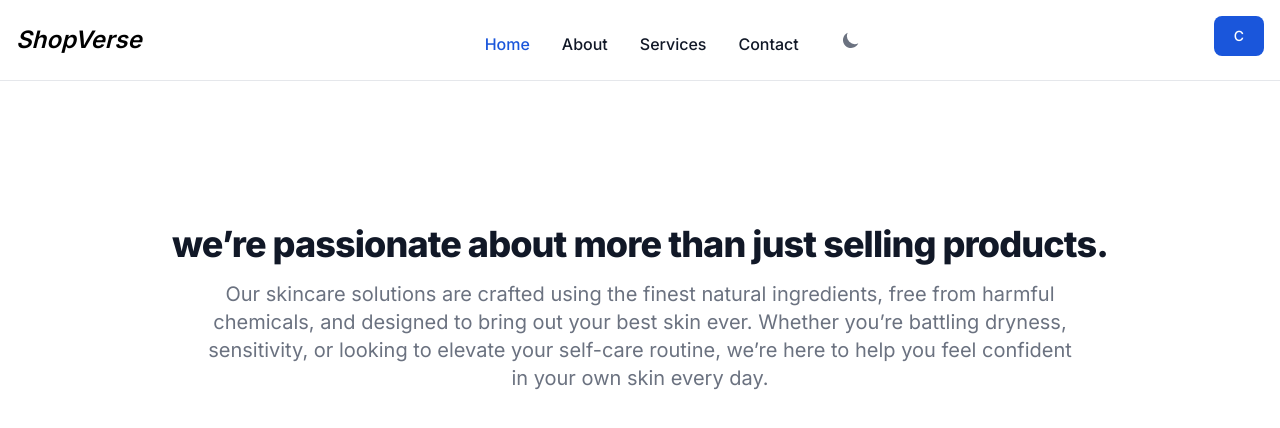
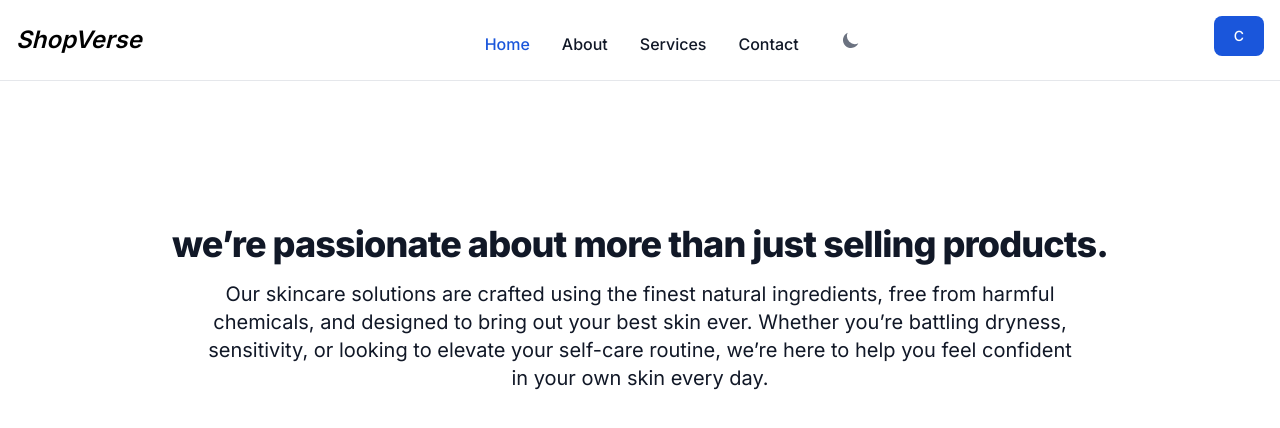
Before and after one commit to patrickiyiakimo/shopverse, a Next.js app: page /about in a window 1280 px wide. Shown: the top 428 px of the page. Built offline with nearby package versions, Linux system fonts and the light colour scheme.

Commit message:
made some changes in the about page

```diff
--- a/app/about/page.tsx
+++ b/app/about/page.tsx
@@ -3,12 +3,12 @@ import React from 'react'
 export default function CartPage() {
   return (
     <div className="pt-40">
-      <section className="bg-white dark:bg-gray-900">
+      <section className=" dark:bg-gray-900">
         <div className="mx-auto max-w-screen-xl px-4 py-8 text-center lg:py-16">
           <h1 className="mb-4 text-4xl font-extrabold leading-none tracking-tight text-gray-900 dark:text-white md:text-5xl lg:text-4xl">
             we’re passionate about more than just selling products.
           </h1>
-          <p className="mb-8 text-lg font-normal text-gray-500 dark:text-gray-400 sm:px-16 lg:px-48 lg:text-xl">
+          <p className="mb-8 text-lg font-normal text-gray-900 dark:text-white sm:px-16 lg:px-48 lg:text-xl">
             Our skincare solutions are crafted using the finest natural
             ingredients, free from harmful chemicals, and designed to bring out
             your best skin ever. Whether you’re battling dryness, sensitivity,
--- a/app/layout.tsx
+++ b/app/layout.tsx
@@ -21,7 +21,7 @@ export default function RootLayout({
       <head>
         <ThemeModeScript />
       </head>
-      <body className={inter.className}>
+      <body className={`${inter.className} dark:bg-gray-900 dark:text-white`}>
         <Navbar /> {/* Navbar will persist across all pages */}
         {children}
       </body>
--- a/app/page.tsx
+++ b/app/page.tsx
@@ -5,7 +5,7 @@ import Navbar from "@/components/Navbar";
 export default function Home() {
 
   return (
-    <main className="">
+    <main className="dark:bg-gray-900 bg:text-white">
       <div>
         <Navbar />
       </div>
```
